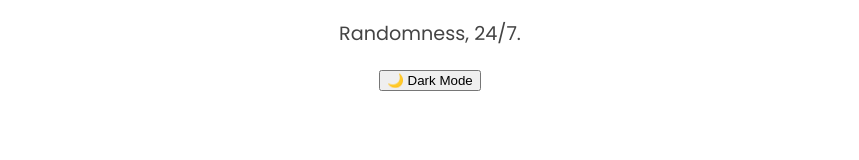
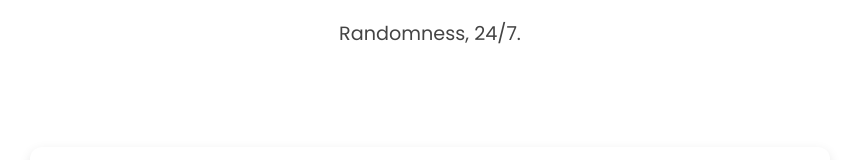
Before and after one commit to idontknowwhatthatis/podcast, a Next.js app: page / in a window 1280 px wide. Shown: the part 263-423 px from the top of the page, without its empty margins (210-1069 px from the left). Built offline with nearby package versions, Linux system fonts and the light colour scheme.

Commit message:
Update index.js

```diff
--- a/pages/index.js
+++ b/pages/index.js
@@ -46,10 +46,14 @@ export default function Home() {
           <h1 className={styles.title}>Lemon Lime Podcast</h1>
           <p className={styles.tagline}>Randomness, 24/7.</p>
 
-          {/* 🌙☀️ Theme Toggle */}
-          <button className={styles.themeToggle} onClick={toggleTheme}>
-            {theme === "light" ? "🌙 Dark Mode" : "☀️ Light Mode"}
-          </button>
+          {/* 🌙☀️ Toggle Switch */}
+          <div className={styles.themeToggle} onClick={toggleTheme}>
+            <div
+              className={`${styles.toggleCircle} ${
+                theme === "dark" ? styles.toggleDark : ""
+              }`}
+            ></div>
+          </div>
         </header>
 
         <section className={styles.section}>
```
